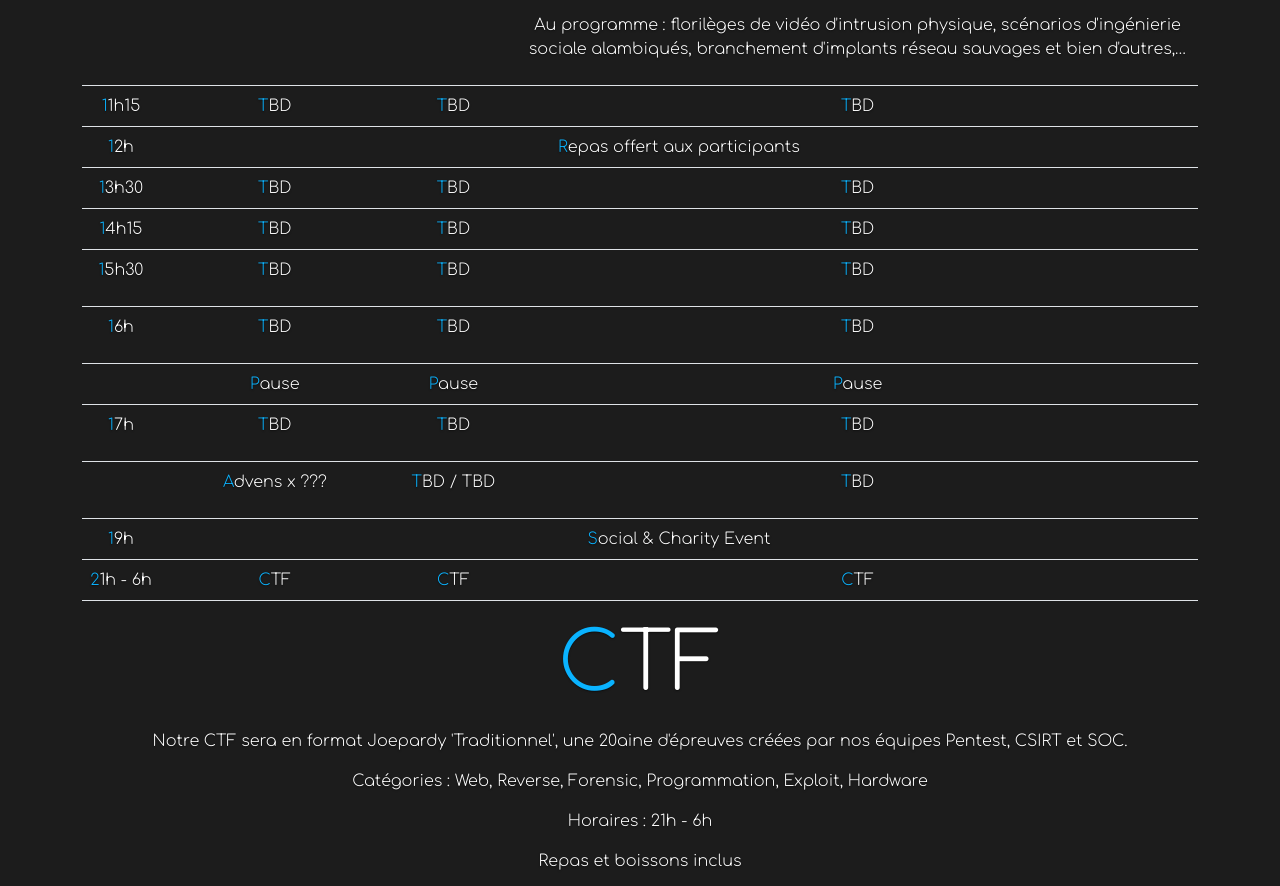
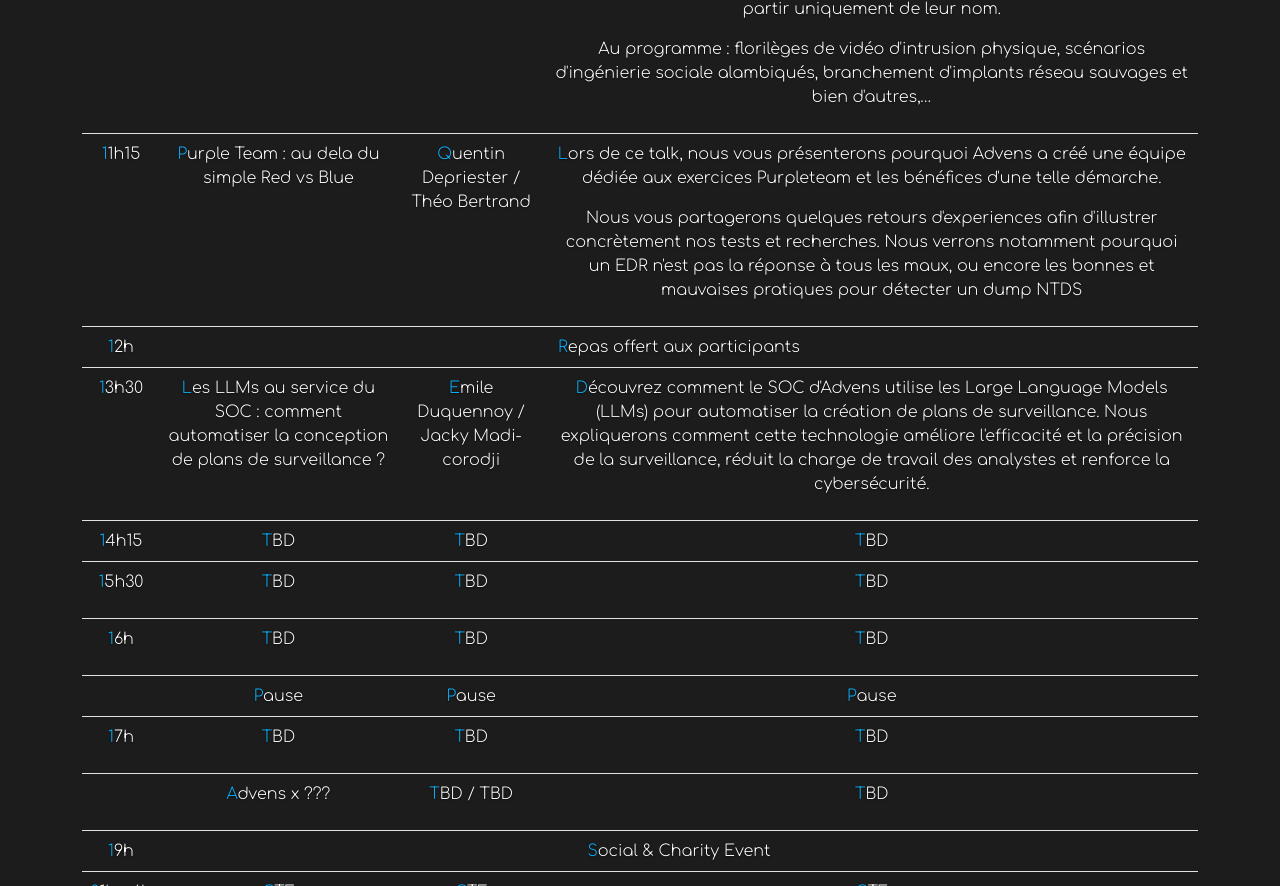
Before and after one commit to hackvens/hackvens.github.io, a plain HTML site: page index.html in a window 1280 px wide. Shown: the part 1813-2699 px from the top of the page. Drawn offline with nearby package versions, Linux system fonts and the light colour scheme; a script that the page names is missing.

Commit message:
update website

```diff
--- a/index.html
+++ b/index.html
@@ -167,9 +167,12 @@
 				</tr>
 				<tr>
 					<td class="firstLetter">11h15</td>
-					<td class="firstLetter">TBD</td>
-					<td class="firstLetter">TBD</td>
-					<td class="firstLetter">TBD</td>
+					<td class="firstLetter">Purple Team : au dela du simple Red vs Blue</td>
+					<td class="firstLetter">Quentin Depriester / Théo Bertrand</td>
+					<td class="firstLetter">
+						<p>Lors de ce talk, nous vous présenterons pourquoi Advens a créé une équipe dédiée aux exercices Purpleteam et les bénéfices d'une telle démarche.</p>
+						<p>Nous vous partagerons quelques retours d'experiences afin d'illustrer concrètement nos tests et recherches. Nous verrons notamment pourquoi un EDR n'est pas la réponse à tous les maux, ou encore les bonnes et mauvaises pratiques pour détecter un dump NTDS</p>
+					</td>
 				</tr>
 				<tr>
 					<td class="firstLetter">12h</td>
@@ -177,9 +180,11 @@
 				</tr>
 				<tr>
 					<td class="firstLetter">13h30</td>
-					<td class="firstLetter">TBD</td>
-					<td class="firstLetter">TBD</td>
-					<td class="firstLetter">TBD</td>
+					<td class="firstLetter">Les LLMs au service du SOC : comment automatiser la conception de plans de surveillance ?</td>
+					<td class="firstLetter">Emile Duquennoy / Jacky Madi-corodji</td>
+					<td class="firstLetter">
+						<p>Découvrez comment le SOC d'Advens utilise les Large Language Models (LLMs) pour automatiser la création de plans de surveillance. Nous expliquerons comment cette technologie améliore l'efficacité et la précision de la surveillance, réduit la charge de travail des analystes et renforce la cybersécurité.</p>
+					</td>
 				</tr>
 				<tr>
 					<td class="firstLetter">14h15</td>
```
